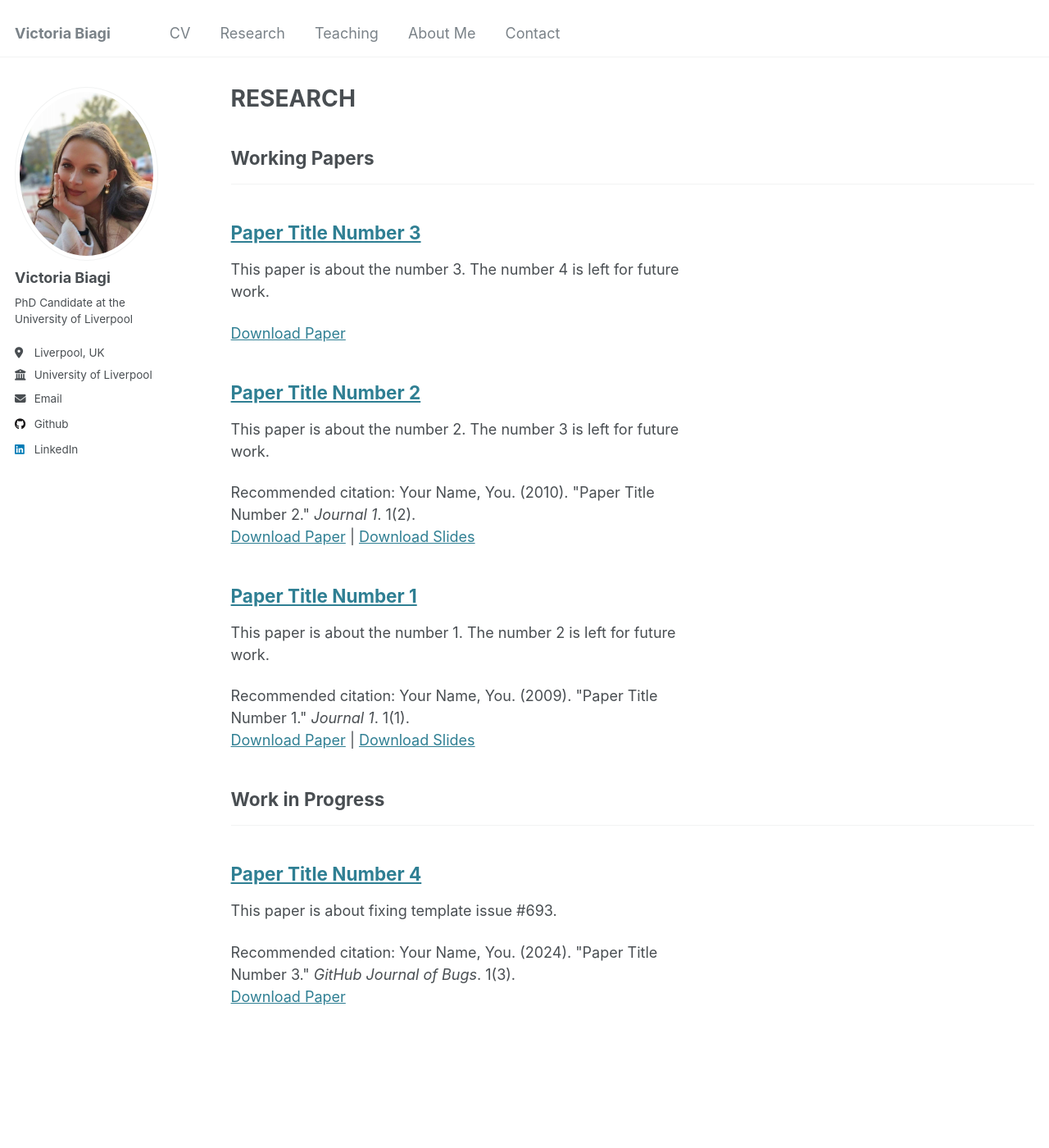
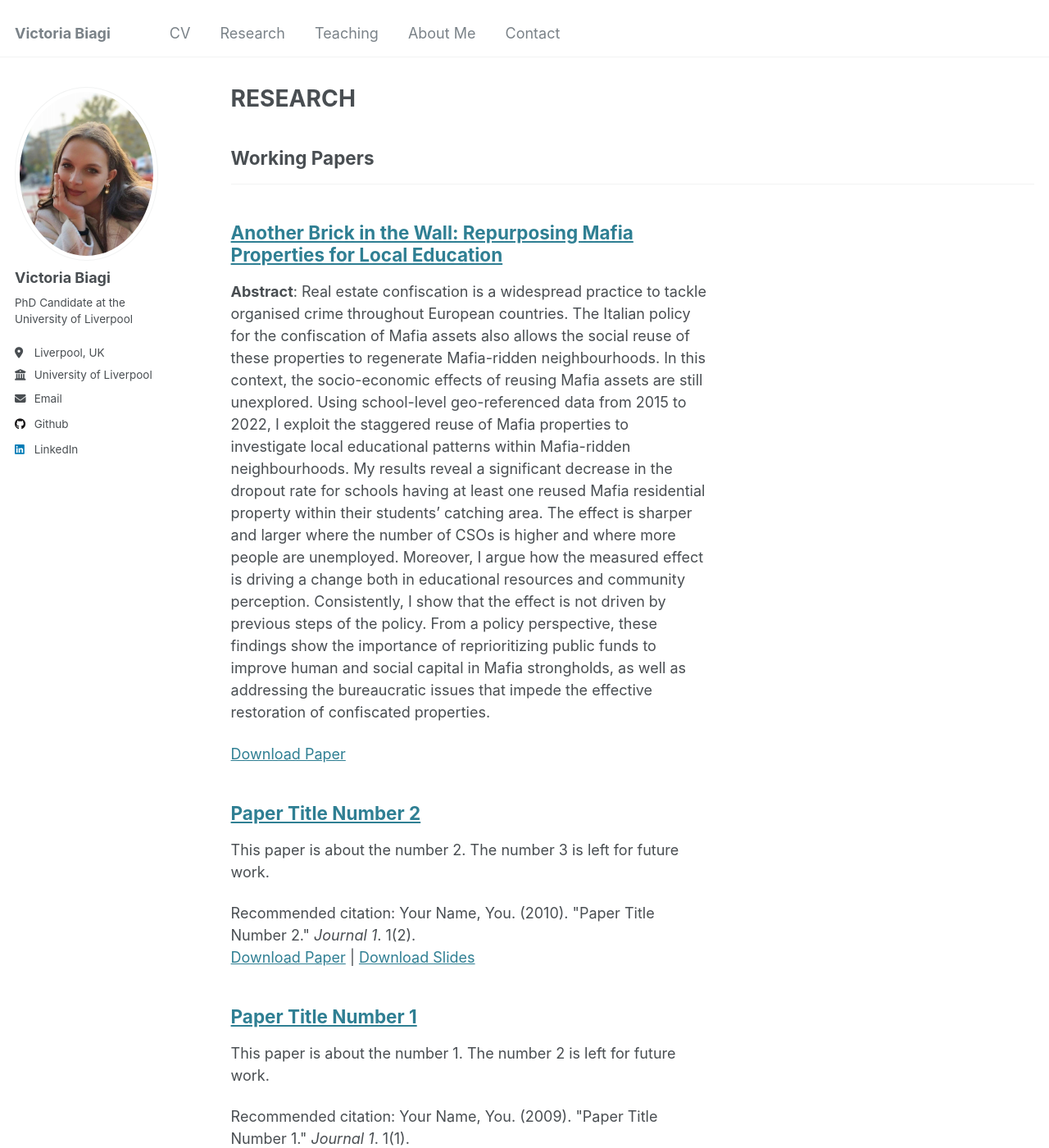
Before and after one commit to victoriabiagi/victoriabiagi.github.io, a Jekyll site: the page built from _pages/publications.html, in a window 1280 px wide and 1400 px high. Shown: the whole window at 82% size. Built offline with Jekyll 4.4.1, drawn with Linux system fonts in a browser that asks for light colours.

Commit message:
Update 2015-10-01-paper-title-number-3.md

```diff
--- a/_publications/2015-10-01-paper-title-number-3.md
+++ b/_publications/2015-10-01-paper-title-number-3.md
@@ -1,9 +1,9 @@
 ---
-title: "Paper Title Number 3"
+title: "Another Brick in the Wall: Repurposing Mafia Properties for Local Education"
 collection: publications
 category: manuscripts
 # permalink: /publication/2015-10-01-paper-title-number-3
-excerpt: 'This paper is about the number 3. The number 4 is left for future work.'
+excerpt: '**Abstract**: Real estate confiscation is a widespread practice to tackle organised crime throughout European countries. The Italian policy for the confiscation of Mafia assets also allows the social reuse of these properties to regenerate Mafia-ridden neighbourhoods. In this context, the socio-economic effects of reusing Mafia assets are still unexplored. Using school-level geo-referenced data from 2015 to 2022, I exploit the staggered reuse of Mafia properties to investigate local educational patterns within Mafia-ridden neighbourhoods. My results reveal a significant decrease in the dropout rate for schools having at least one reused Mafia residential property within their students’ catching area. The effect is sharper and larger where the number of CSOs is higher and where more people are unemployed. Moreover, I argue how the measured effect is driving a change both in educational resources and community perception. Consistently, I show that the effect is not driven by previous steps of the policy. From a policy perspective, these findings show the importance of reprioritizing public funds to improve human and social capital in Mafia strongholds, as well as addressing the bureaucratic issues that impede the effective restoration of confiscated properties.'
 # date: ""
 # venue: ""
 slidesurl: 'http://academicpages.github.io/files/slides3.pdf'
```
